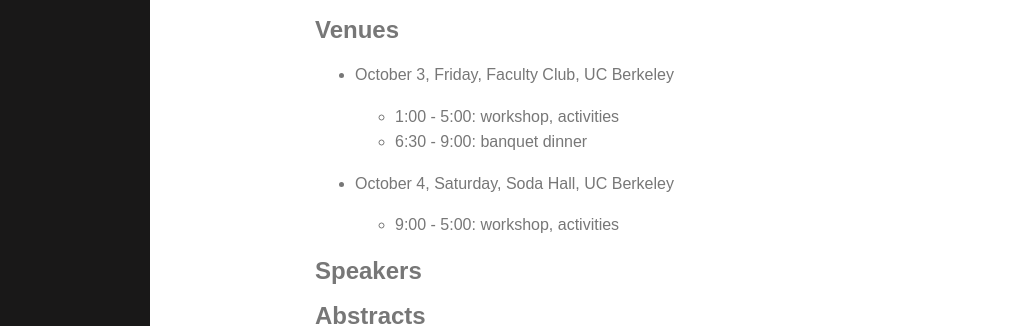
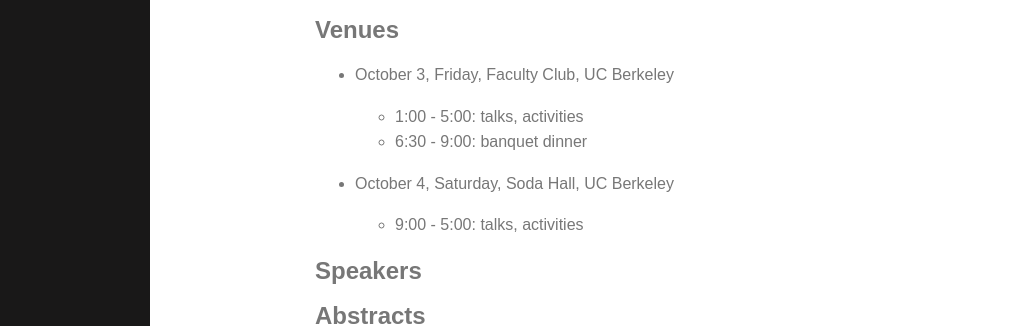
Before and after one commit to dbindel/dmml, a Jekyll site: the page built from program.html, in a window 1280 px wide. Shown: the part 411-737 px from the top of the page, without its empty margins (0-1035 px from the left). Built offline with Jekyll 4.4.1, drawn with Linux system fonts in a browser that asks for light colours.

Commit message:
Update program.html

```diff
--- a/program.html
+++ b/program.html
@@ -36,12 +36,12 @@
 <ul>
  <li> October 3, Friday, Faculty Club, UC Berkeley
         <ul>
-        <li> 1:00 - 5:00: workshop, activities
+        <li> 1:00 - 5:00: talks, activities
        <li> 6:30 - 9:00: banquet dinner </li>
         </ul>
  <li> October 4, Saturday, Soda Hall, UC Berkeley
         <ul>
-        <li> 9:00 - 5:00: workshop, activities
+        <li> 9:00 - 5:00: talks, activities
         </ul>
  </li>
 </ul>
```
